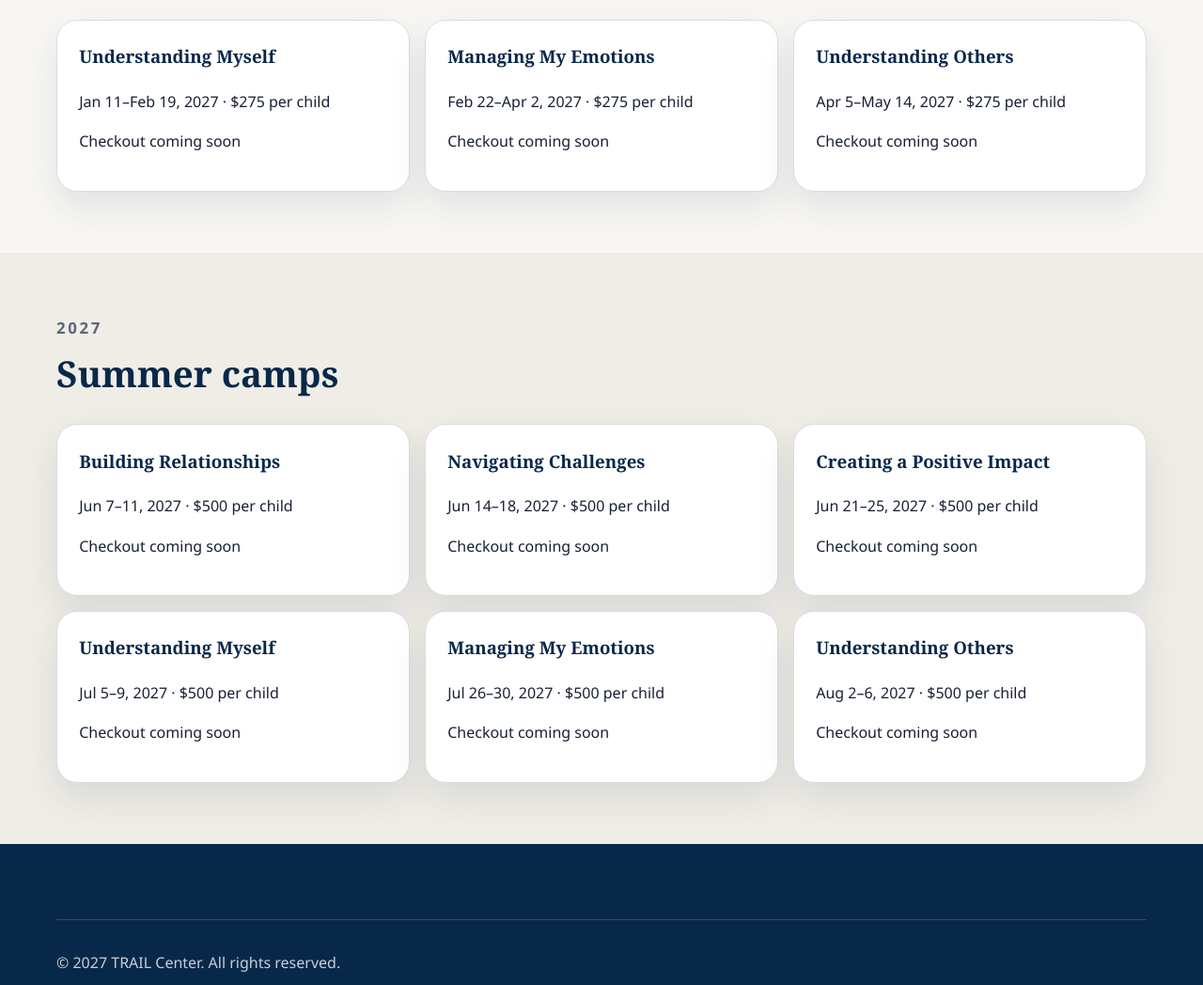
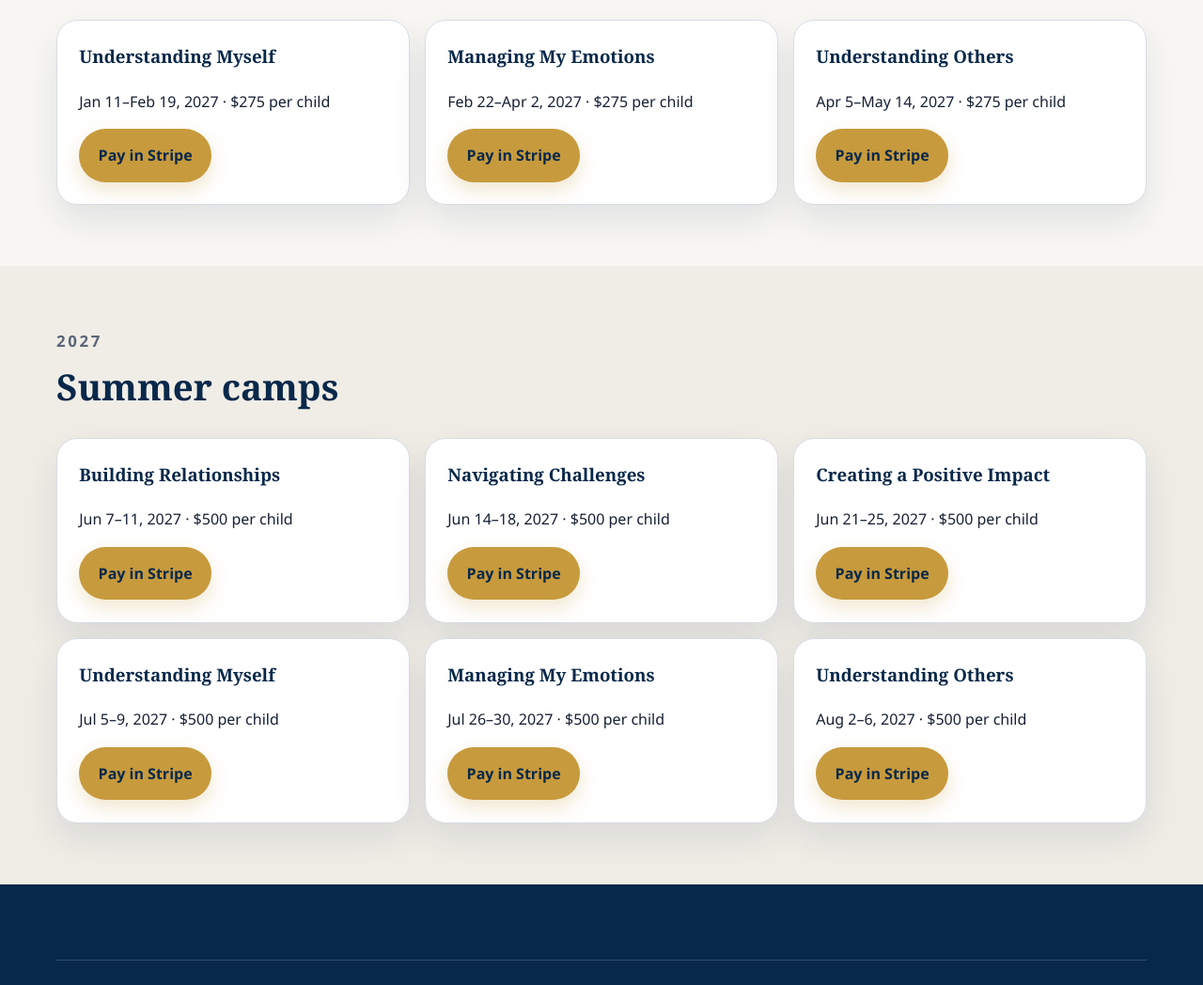
Before and after one commit to trailcenter/thetrailcenter.org, a plain HTML site: page kids-academy-payments.html in a window 1280 px wide. Shown: the part 1340-2388 px from the top of the page at 94% size. Drawn offline with Linux system fonts and the light colour scheme.

Commit message:
Add verified Stripe checkouts for Kids Academy

```diff
--- a/kids-academy-payments.html
+++ b/kids-academy-payments.html
@@ -61,17 +61,17 @@
           <article class="card">
             <h3>Understanding Myself</h3>
             <p>Jan 11–Feb 19, 2027 &middot; $275 per child</p>
-            <p data-checkout="after-school-understanding-myself">Checkout coming soon</p>
+            <a data-checkout="after-school-understanding-myself" class="button primary" href="https://buy.stripe.com/cNiaER0dy5Um92v4hF3AY0c" aria-label="Pay for Understanding Myself, Jan 11–Feb 19, 2027">Pay in Stripe</a>
           </article>
           <article class="card">
             <h3>Managing My Emotions</h3>
             <p>Feb 22–Apr 2, 2027 &middot; $275 per child</p>
-            <p data-checkout="after-school-managing-my-emotions">Checkout coming soon</p>
+            <a data-checkout="after-school-managing-my-emotions" class="button primary" href="https://buy.stripe.com/3cI7sF9O8dmO1A37tR3AY0d" aria-label="Pay for Managing My Emotions, Feb 22–Apr 2, 2027">Pay in Stripe</a>
           </article>
           <article class="card">
             <h3>Understanding Others</h3>
             <p>Apr 5–May 14, 2027 &middot; $275 per child</p>
-            <p data-checkout="after-school-understanding-others">Checkout coming soon</p>
+            <a data-checkout="after-school-understanding-others" class="button primary" href="https://buy.stripe.com/bJe6oB3pK5Um7Yr5lJ3AY0e" aria-label="Pay for Understanding Others, Apr 5–May 14, 2027">Pay in Stripe</a>
           </article>
         </div>
       </div>
@@ -86,32 +86,32 @@
           <article class="card">
             <h3>Building Relationships</h3>
             <p>Jun 7–11, 2027 &middot; $500 per child</p>
-            <p data-checkout="camp-building-relationships">Checkout coming soon</p>
+            <a data-checkout="camp-building-relationships" class="button primary" href="https://buy.stripe.com/cNi6oBd0kgz05QjaG33AY0f" aria-label="Pay for Building Relationships, Jun 7–11, 2027">Pay in Stripe</a>
           </article>
           <article class="card">
             <h3>Navigating Challenges</h3>
             <p>Jun 14–18, 2027 &middot; $500 per child</p>
-            <p data-checkout="camp-navigating-challenges">Checkout coming soon</p>
+            <a data-checkout="camp-navigating-challenges" class="button primary" href="https://buy.stripe.com/8x29AN6BW96y6Un01p3AY0g" aria-label="Pay for Navigating Challenges, Jun 14–18, 2027">Pay in Stripe</a>
           </article>
           <article class="card">
             <h3>Creating a Positive Impact</h3>
             <p>Jun 21–25, 2027 &middot; $500 per child</p>
-            <p data-checkout="camp-creating-a-positive-impact">Checkout coming soon</p>
+            <a data-checkout="camp-creating-a-positive-impact" class="button primary" href="https://buy.stripe.com/dRmaER9O80A2ceHdSf3AY0h" aria-label="Pay for Creating a Positive Impact, Jun 21–25, 2027">Pay in Stripe</a>
           </article>
           <article class="card">
             <h3>Understanding Myself</h3>
             <p>Jul 5–9, 2027 &middot; $500 per child</p>
-            <p data-checkout="camp-understanding-myself">Checkout coming soon</p>
+            <a data-checkout="camp-understanding-myself" class="button primary" href="https://buy.stripe.com/fZu28lf8sbeG0vZ29x3AY0i" aria-label="Pay for Understanding Myself, Jul 5–9, 2027">Pay in Stripe</a>
           </article>
           <article class="card">
             <h3>Managing My Emotions</h3>
             <p>Jul 26–30, 2027 &middot; $500 per child</p>
-            <p data-checkout="camp-managing-my-emotions">Checkout coming soon</p>
+            <a data-checkout="camp-managing-my-emotions" class="button primary" href="https://buy.stripe.com/3cIaERgcw0A2diLeWj3AY0j" aria-label="Pay for Managing My Emotions, Jul 26–30, 2027">Pay in Stripe</a>
           </article>
           <article class="card">
             <h3>Understanding Others</h3>
             <p>Aug 2–6, 2027 &middot; $500 per child</p>
-            <p data-checkout="camp-understanding-others">Checkout coming soon</p>
+            <a data-checkout="camp-understanding-others" class="button primary" href="https://buy.stripe.com/00wdR3f8s4Qi5Qj7tR3AY0k" aria-label="Pay for Understanding Others, Aug 2–6, 2027">Pay in Stripe</a>
           </article>
         </div>
       </div>
```
